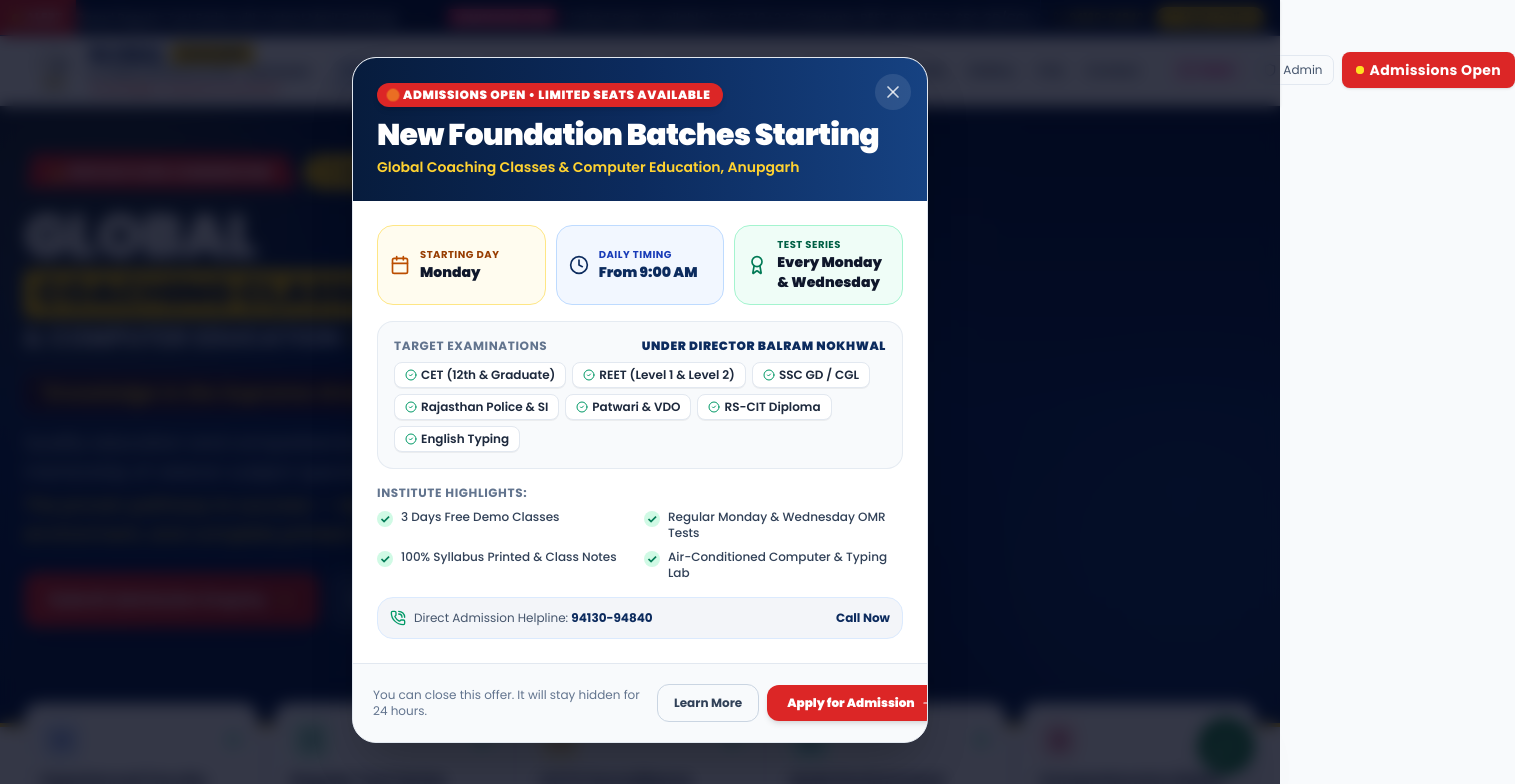
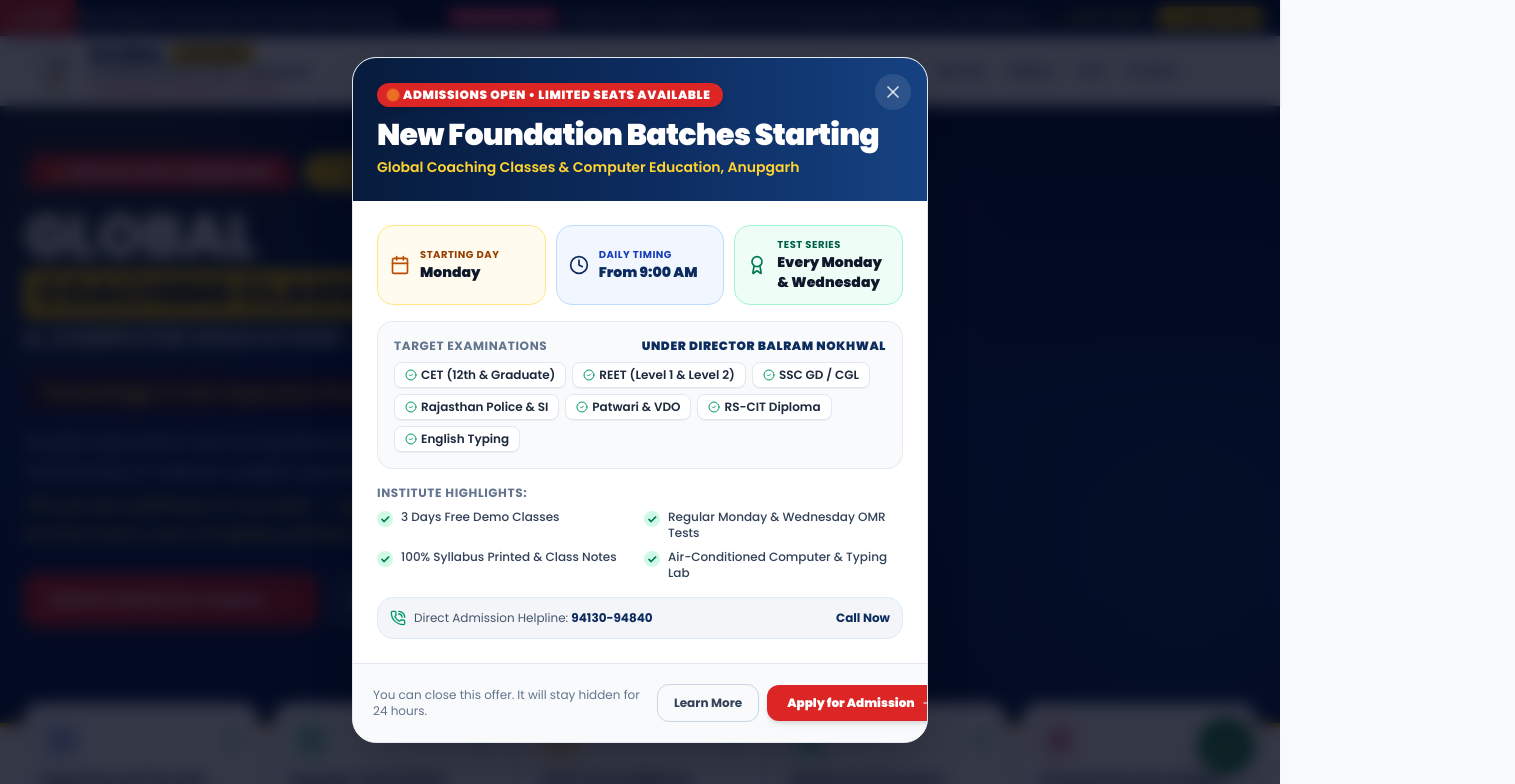
Before and after one commit to Urmilabarupal/Global-, a React (Vite) app: page / in a window 1280 px wide. Shown: the top 784 px of the page, 1515 px wide, since content can reach past the window. Built offline with nearby package versions, Linux system fonts and the light colour scheme.

Commit message:
Remove admin reels and admission nav buttons

```diff
--- a/src/components/Navbar.tsx
+++ b/src/components/Navbar.tsx
@@ -1,5 +1,5 @@
 import React, { useState, useEffect } from 'react';
-import { Menu, X, Phone, MessageCircle, Sparkles, UserCheck, Shield, Instagram } from 'lucide-react';
+import { Menu, X, Phone, MessageCircle, UserCheck } from 'lucide-react';
 import { InstituteLogo } from './InstituteLogo';
 
 interface NavbarProps {
@@ -93,56 +93,10 @@ export const Navbar: React.FC<NavbarProps> = ({
 
         {/* Right Action Buttons */}
         <div className="hidden xl:flex items-center gap-2 shrink-0">
-          {/* Instagram Reel Link */}
-          <a
-            href="https://www.instagram.com/balramnokhwal/"
-            target="_blank"
-            rel="noreferrer"
-            className="flex items-center gap-1.5 text-xs text-pink-600 hover:text-pink-700 bg-pink-50/70 hover:bg-pink-100/80 px-2.5 py-1.5 rounded-lg transition border border-pink-200 font-bold"
-            title="Director Balram Nokhwal Instagram Reels"
-          >
-            <Instagram className="w-3.5 h-3.5 text-pink-600" />
-            <span className="hidden lg:inline">Reels</span>
-          </a>
-
-          {/* Admin link button */}
-          <button
-            onClick={onOpenAdmin}
-            className="flex items-center gap-1.5 text-xs text-slate-600 hover:text-[#0c2b5e] px-2.5 py-1.5 rounded-lg hover:bg-slate-100 transition border border-slate-200"
-            title="Admin Management Portal"
-            id="navbar-admin-btn"
-          >
-            <Shield className="w-3.5 h-3.5 text-slate-500" />
-            <span>Admin</span>
-            {isAdminLoggedIn && (
-              <span className="w-2 h-2 rounded-full bg-emerald-500" />
-            )}
-          </button>
-
-          {/* Admission Open Highlight CTA */}
-          <button
-            onClick={onOpenAdmission}
-            className="relative group overflow-hidden bg-[#dc2626] hover:bg-[#b91c1c] text-white px-3.5 py-2 rounded-lg text-xs sm:text-sm font-bold shadow-sm hover:shadow-md transition flex items-center gap-1.5"
-            id="navbar-admission-open-btn"
-          >
-            <span className="relative flex h-2 w-2">
-              <span className="animate-ping absolute inline-flex h-full w-full rounded-full bg-amber-300 opacity-75"></span>
-              <span className="relative inline-flex rounded-full h-2 w-2 bg-yellow-300"></span>
-            </span>
-            <span className="tracking-wide">Admissions Open</span>
-          </button>
         </div>
 
         {/* Mobile Compact Controls */}
         <div className="flex md:hidden items-center gap-1.5 shrink-0">
-          <button
-            onClick={onOpenAdmission}
-            className="bg-gradient-to-r from-[#dc2626] to-[#b91c1c] text-white text-[10px] font-extrabold px-2 py-0.5 rounded-md flex items-center gap-1 shadow-xs active:scale-95 transition"
-            id="navbar-mobile-admission-btn"
-          >
-            <Sparkles className="w-2.5 h-2.5 text-amber-300" />
-            <span>Admissions</span>
-          </button>
 
           <button
             onClick={() => setMobileMenuOpen(!mobileMenuOpen)}
@@ -162,13 +116,6 @@ export const Navbar: React.FC<NavbarProps> = ({
             <span className="text-[11px] font-extrabold text-slate-500 uppercase tracking-wider">
               Navigation Menu
             </span>
-            <button
-              onClick={onOpenAdmin}
-              className="text-[11px] text-[#0c2b5e] font-bold flex items-center gap-1 bg-blue-50 px-2 py-1 rounded border border-blue-200"
-            >
-              <Shield className="w-3 h-3" />
-              <span>Admin Portal</span>
-            </button>
           </div>
 
           <div className="grid grid-cols-2 gap-1 py-2">
@@ -188,17 +135,6 @@ export const Navbar: React.FC<NavbarProps> = ({
           </div>
 
           <div className="pt-2 border-t border-slate-100 flex flex-col gap-1.5">
-            <button
-              onClick={() => {
-                setMobileMenuOpen(false);
-                onOpenAdmission();
-              }}
-              className="w-full bg-[#ffc700] hover:bg-amber-400 text-[#071c3d] font-extrabold py-2 rounded-xl text-center shadow text-xs flex items-center justify-center gap-1.5"
-            >
-              <Sparkles className="w-3.5 h-3.5 text-[#071c3d]" />
-              <span>Submit Admission Form Online</span>
-            </button>
-
             <div className="grid grid-cols-2 gap-2 mt-0.5">
               <a
                 href="tel:9413094840"
```
